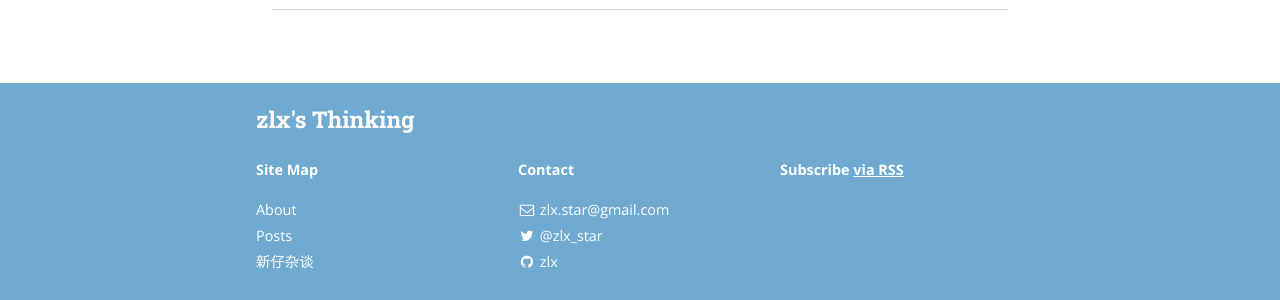
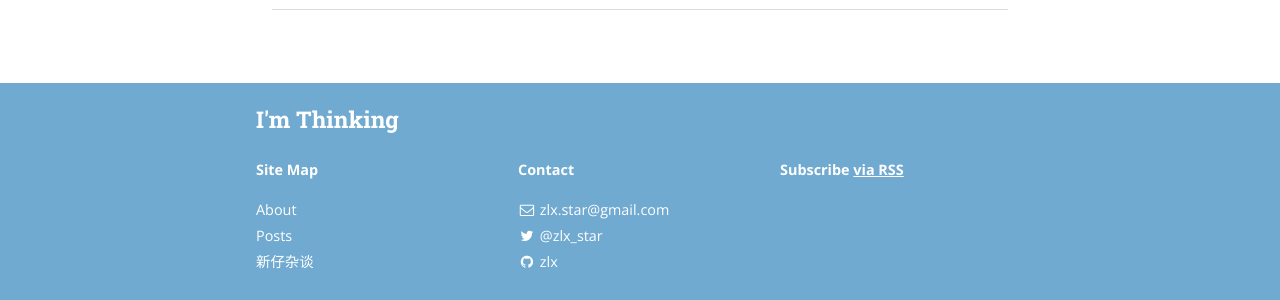
Before and after one commit to zlx/zlx.github.com, a Jekyll site: the page built from xzzt.html, in a window 1280 px wide. Shown: the part 721-1021 px from the top of the page. Built offline with Jekyll 4.4.1, drawn with Linux system fonts in a browser that asks for light colours; nearby versions of some CDN libraries; a style sheet for code colours, icons or effects is not loaded; part of the change alters nothing that is shown.

Commit message:
change title & subtitle

```diff
--- a/_config.yml
+++ b/_config.yml
@@ -1,6 +1,6 @@
 # Site settings
-title: "zlx's Thinking"
-subtitle: Ruby / Rails / Linux / Travel
+title: "I'm Thinking"
+subtitle: Let's Do Something
 email: zlx.star@gmail.com
 baseurl: "/" # the subpath of your site, e.g. /blog
 url: "http://zlx.github.com/" # the base hostname & protocol for your site
```
